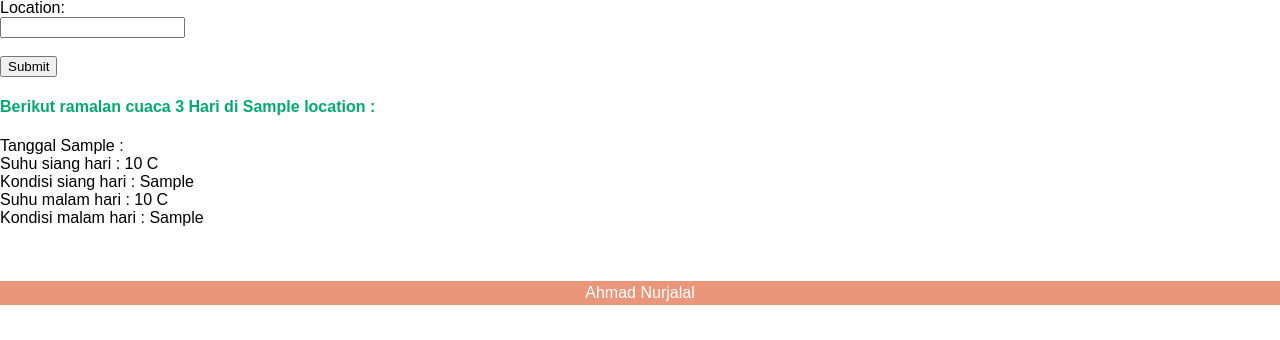
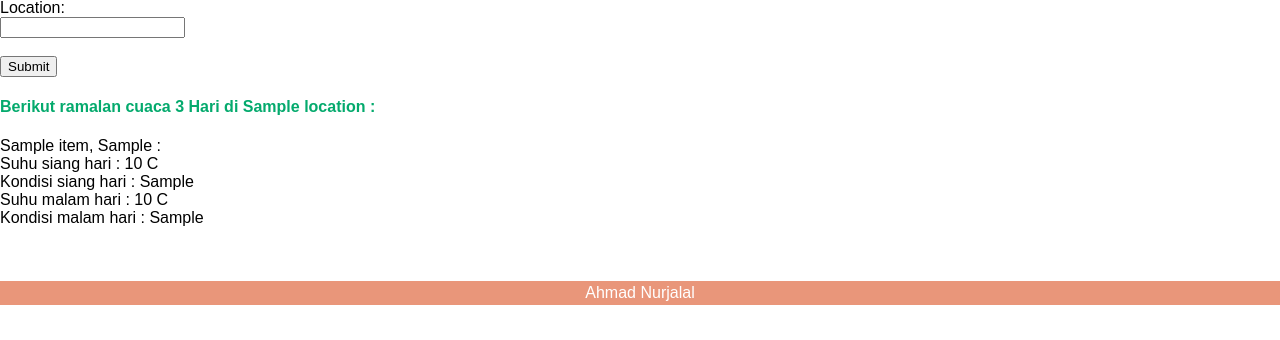
Before and after one commit to anurjalal/aiquiz, a Flask app: template templates/home.html in a window 1280 px wide. Shown: the part 149-489 px from the top of the page. Run offline with Flask 3, Linux system fonts and the light colour scheme; the template is opened without the code that fills it: most values are stand-ins (such as "Sample title", 1, 10 or a date in 2020).

Commit message:
feat(forecast): add day name in template

```diff
--- a/templates/home.html
+++ b/templates/home.html
@@ -35,7 +35,7 @@
     <h4 style="color:#04AA6D;">Berikut ramalan cuaca 3 Hari di {{ location }} :</h4>
 {% endif %}
 {% for item in forcast %}
-    <span>Tanggal {{ item['dt'] }} :</span><br>
+    <span>{{ item['day_name'] }}, {{ item['dt'] }} :</span><br>
     <span>Suhu siang hari : {{ item['day_temp'] }} C</span><br>
     <span>Kondisi siang hari : {{ item['day_condition'] }}</span><br>
     <span>Suhu malam hari : {{ item['night_temp'] }} C</span><br>
```
